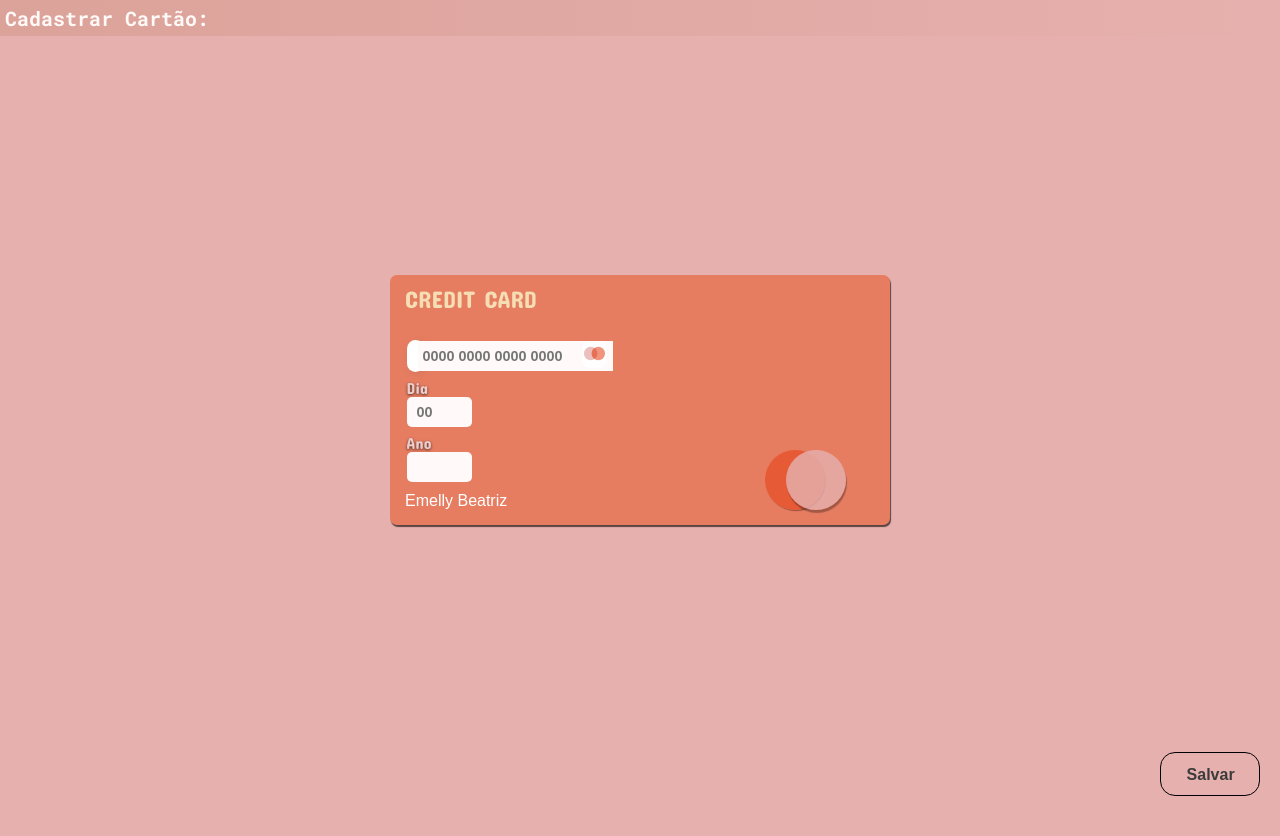
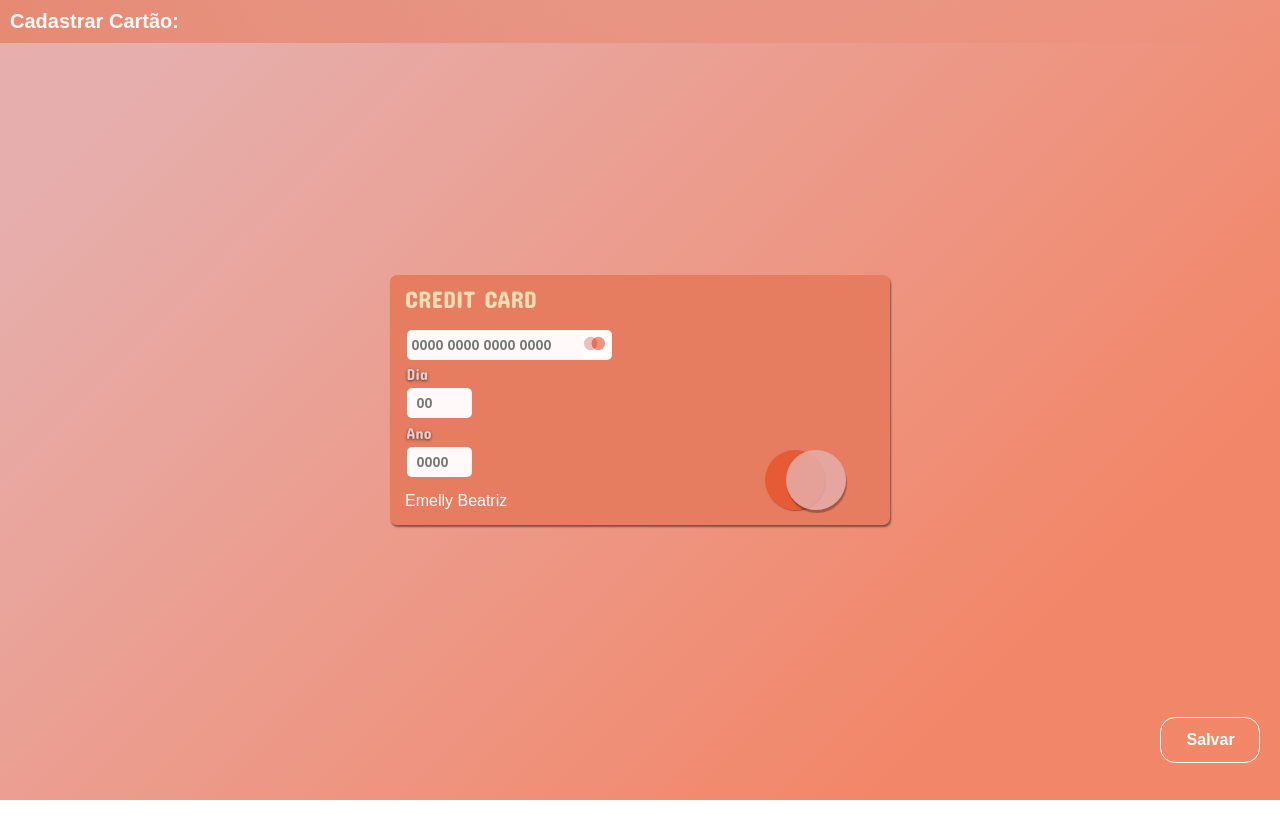
Before and after one commit to emellydev/adicionar-cartao, a plain HTML site: page index.html in a window 1280 px wide. After the commit the page ends 800 px from the top, so only its background shows below. Drawn offline with Linux system fonts and the light colour scheme; a web font is replaced by a local one.

Commit message:
atualizando projeto

```diff
--- a/index.html
+++ b/index.html
@@ -17,27 +17,29 @@
         <section class="informacoes">
 
             <div class="InputContainer">
-                <input placeholder="0000 0000 0000 0000" id="input" class="input" name="text" type="text">
+                <input placeholder="0000 0000 0000 0000" id="inputcard" class="inputcard" name="text" type="text" minlength="16" maxlength="16">
               <div class="visaCard">
                 <svg viewBox="0 0 48 48" height="23" width="23" y="0px" x="0px" xmlns="http://www.w3.org/2000/svg" class="logo">
                           <path d="M32 10A14 14 0 1 0 32 38A14 14 0 1 0 32 10Z" fill="#e63f158e"></path><path d="M16 10A14 14 0 1 0 16 38A14 14 0 1 0 16 10Z" fill="#e6b0aed0"></path><path d="M18,24c0,4.755,2.376,8.95,6,11.48c3.624-2.53,6-6.725,6-11.48s-2.376-8.95-6-11.48 C20.376,15.05,18,19.245,18,24z" fill="#e63f158e"></path>
                           </svg>
               </div>
-
               </div>
 
 
         </input>
-                <p>Dia <input type="number" placeholder="00" id="day"></input></p>
+                <label for="">Dia</label>
+                <input type="number" placeholder="00" id="day"></input>
 
 
-            <p>Ano <input type="text" id="year"></p>
+            Ano <input type="number" name="ano" id="year" placeholder="0000">
         </section>
 
 
 
         <section class="nome">
-            <p>Emelly Beatriz</p>
+            <a href="https://github.com/emellydev">
+                <p>Emelly Beatriz</p>
+            </a>
         </section>
 
         <div class="logo">
--- a/style.css
+++ b/style.css
@@ -1,6 +1,5 @@
 @charset "UTF-8";
 @import url('https://fonts.googleapis.com/css2?family=Freeman&display=swap');
-@import url('https://fonts.googleapis.com/css2?family=Roboto+Mono:ital,wght@0,100..700;1,100..700&display=swap');
 @import url('https://fonts.googleapis.com/css2?family=Concert+One&family=Poetsen+One&family=Roboto+Mono:ital,wght@0,100..700;1,100..700&display=swap');
 
 *{ margin: 0; padding: 0; border: 0; }
@@ -16,23 +15,29 @@
 
 }
 
-body {
-    background-color: #E6B0AE;
-    height: 50vh;
+body, html {
+    background: linear-gradient(315deg, hsla(2, 53%, 79%, 1) 10%, hsla(13, 84%, 68%, 1) 80%);
+
+    background: -moz-linear-gradient(315deg, hsla(2, 53%, 79%, 1) 10%, hsla(13, 84%, 68%, 1) 80%);
+
+    background: -webkit-linear-gradient(315deg, hsla(2, 53%, 79%, 1) 10%, hsla(13, 84%, 68%, 1) 80%);
+
+    filter: progid: DXImageTransform.Microsoft.gradient( startColorstr="#E6B0AE", endColorstr="#F28467", GradientType=1 );
+    height: 100vh;
     font-family: 'Freeman', sans-serif;
 }
 
 header {
-    background-image: linear-gradient(to right, #d094837b, transparent);
+    background-image: linear-gradient(to right, #e67e61c3, transparent);
 
 }
 
 header > h1 {
-    font-family: "Roboto Mono", monospace;
+    font-family: Arial, Helvetica, sans-serif;
     text-transform: capitalize;
     color: #fffaf8;
     font-size: 20px;
-    padding: 5px;
+    padding: 10px;
 }
 .cartao-body {
     background-color: #E67D61;
@@ -44,7 +49,7 @@ header > h1 {
     left: 50%;
     top: 50%;
     transform: translate(-50%, -50%);
-    box-shadow: 1px 2px 1px rgba(0, 0, 0, 0.616);
+    box-shadow: 1px 2px 2px rgba(0, 0, 0, 0.471);
 }
 
 .cartao-body > h2 {
@@ -56,7 +61,7 @@ header > h1 {
     text-transform: uppercase;
 }
 
-.cartao-body > .nome {
+.cartao-body > .nome > a {
     display: flex;
     height: 35px;
     justify-content: right;
@@ -65,6 +70,7 @@ header > h1 {
     top: 80%;
     left: 15px;
     color: white;
+    text-decoration: none;
 }
 
 .cartao-body > .logo {
@@ -94,15 +100,11 @@ header > h1 {
 .informacoes {
     width: 0px;
     position: relative;
-    top: 65px;
+    top: 55px;
     left: -130px;
     font-family: Concert One;
     color: #eacdcc;
     text-shadow: 0px 1px 3px rgba(0, 0, 0, 0.63);
-}
-
-p {
-    margin-top: 6px;
 }
 
 #day {
@@ -114,7 +116,7 @@ p {
     font-weight: 600;
     outline-width: none;
     padding: 0px 5px 0px 10px;
-
+    margin: 5px 0px;
     color: rgb(0, 0, 0);
     border-radius: 5px;
 }
@@ -128,30 +130,24 @@ p {
     font-weight: 600;
     outline-width: none;
     padding: 0px 5px 0px 10px;
+    margin-top: 5px;
     color: rgb(0, 0, 0);
     border-radius: 5px;
 }
 
-.InputContainer {
-    display: relative;
+
+.inputcard {
     height: 30px;
-    background-color: rgb(255, 255, 255);
-    padding: 0px 5px 0px 10px;
-    border: 1px solid rgba(255, 255, 255, 0.322);
-    border-radius: 10px;
-    box-shadow: 2px 2px 10px rgba(0, 0, 0, 0.075);
-  }
-
-  .input {
-    width: 170px;
-    height: 100%;
+    width: 180px;
+    margin-bottom: 4px;
     font-size: 0.9em;
     caret-color: rgb(255, 81, 0);
     background-color: rgb(255, 249, 249);
     font-weight: 600;
-    outline-width: none;
+    outline: none;
     padding-left: 5px;
     padding-right: 20px;
+    border-radius: 5px;
     color: rgb(0, 0, 0);
   }
 
@@ -173,22 +169,21 @@ p {
    display: flex;
    justify-content: flex-end;
    align-items: flex-end;
-   height: 100vh;
+   height: 90vh;
    align-content: center;
 
 }
 button {
-    border: 1px solid black;
+    border: 1.4px solid rgb(255, 254, 254);
     border-radius: 30px;
-    margin: 0px 20px 40px 0px;
-    height: 30px;
+    margin: 0px 20px;
     width: 100px;
     background-color: transparent;
     display: flex;
-    align-content: flex-end;
+    align-content: center;
     border-radius: 0.9375em;
     box-sizing: border-box;
-    color: #3B3B3B;
+    color: #ffffff;
     cursor: pointer;
     font-size: 16px;
     font-weight: 600;
@@ -202,7 +197,12 @@ button {
 }
 
 button:hover {
-    background-color: #e67e61b8;
-    color: #140f0e;
+    background-color: #e67e61e7;
+    color: rgb(33, 33, 33);
     transition: 0.5s;
 }
+
+Button:active {
+    transform: translateY(5px);
+    box-shadow: 0 2px #d35400;
+}
```
